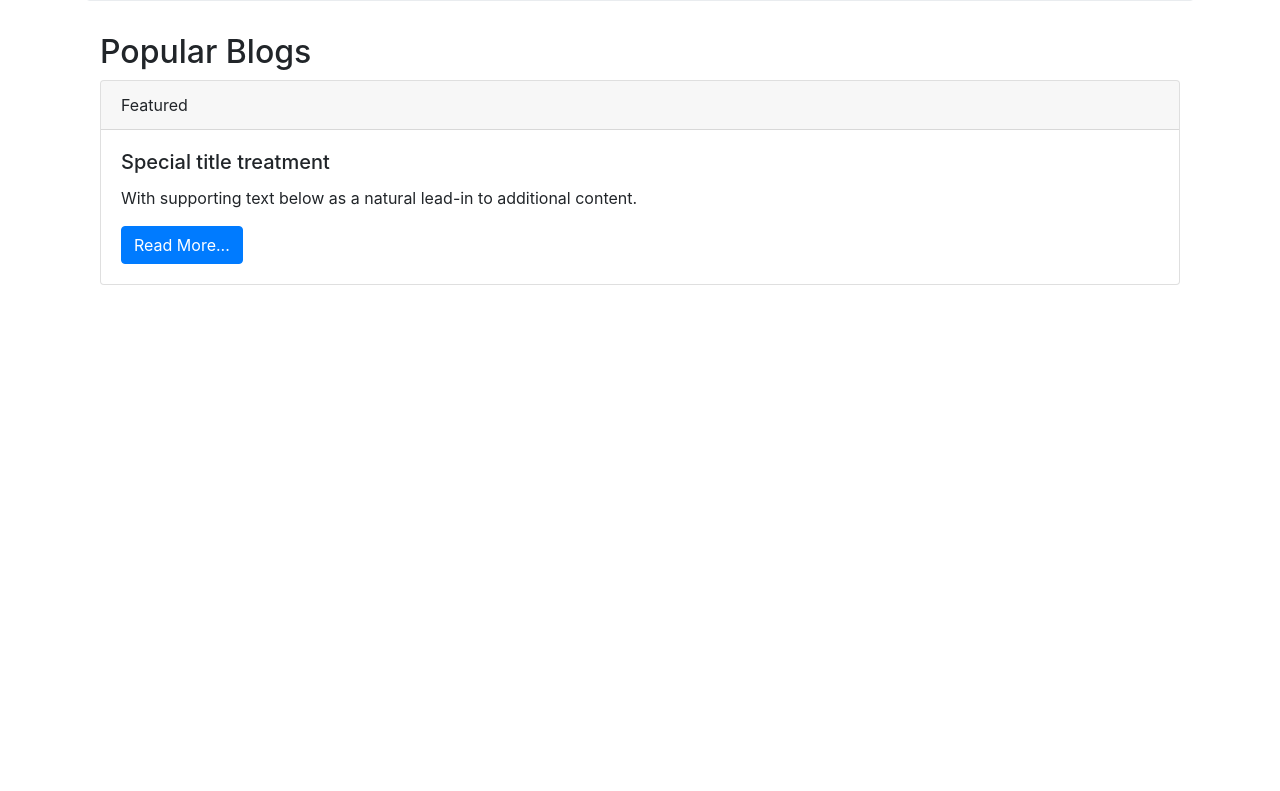
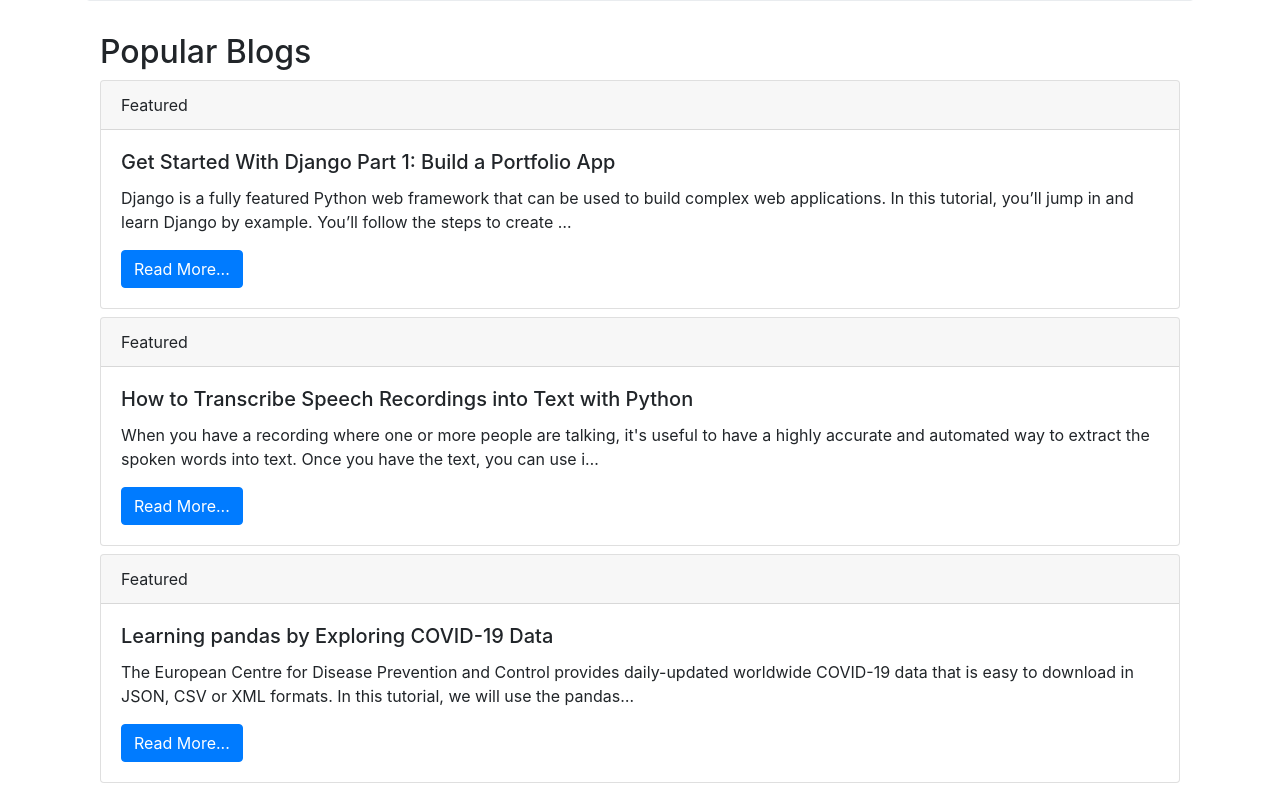
Before and after one commit to yogeshnile/First-app-in-Django, a Django app: page / in a window 1280 px wide. Shown: the part 463-1254 px from the top of the page. Before the commit the page ends 748 px from the top, so only its background shows below. Run offline with Django 3.2, Linux system fonts and the light colour scheme; data comes from the database, SQL or seed files in the repository; both versions use the stored data as it was after the commit; some libraries are stand-ins or nearby versions.

Commit message:
home page edited

```diff
--- a/home/views.py
+++ b/home/views.py
@@ -7,7 +7,9 @@ from django.contrib.auth import authenticate, login, logout
 
 # Create your views here.
 def home(request):
-    return render(request, 'home/home.html')
+    allpost = Post.objects.all()
+    context = {'allposts': allpost}
+    return render(request, 'home/home.html', context)
 
 def contact(request):
     if request.method == 'POST':
--- a/templates/blog/blogpost.html
+++ b/templates/blog/blogpost.html
@@ -10,8 +10,9 @@
         <h2 class="blog-post-title">{{ post.title }}</h2>
         <p class="blog-post-meta">{{ post.timeStamp }} by <a href="#">{{ post.author }}</a></p>
         <hr>
-        <p>{{ post.content }}</p>
+        <p>{{ post.content | safe }}</p>
     </div>
+    <hr>
 </div>
 <div class="container">
     {% if messages %}
--- a/templates/home/home.html
+++ b/templates/home/home.html
@@ -25,15 +25,23 @@
   </div>
   <div class="container">
     <h2>Popular Blogs</h2>
-    <div class="card">
+    {% for allpost in allposts %}
+    <div class="card my-2">
       <div class="card-header">
         Featured
       </div>
       <div class="card-body">
-        <h5 class="card-title">Special title treatment</h5>
-        <p class="card-text">With supporting text below as a natural lead-in to additional content.</p>
-        <a href="#" class="btn btn-primary">Read More...</a>
+        <h5 class="card-title">{{ allpost.title }}</h5>
+        <p class="card-text previews">{{ allpost.content| truncatechars:200 }}</p>
+        <a href="/blog/{{ allpost.slug }}" class="btn btn-primary">Read More...</a>
       </div>
     </div>
+    {% endfor %}
   </div>
+  <script>
+  let previews = document.getElementsByClassName('previews');
+  Array.from(previews).forEach((element)=>{
+    element.innerHTML = element.innerText;
+  })
+</script>
   {% endblock body %}
```
Also changed, not shown: templates/blog/bloghome.html (+10 -2 lines), db.sqlite3, static/favicon.png (added).
